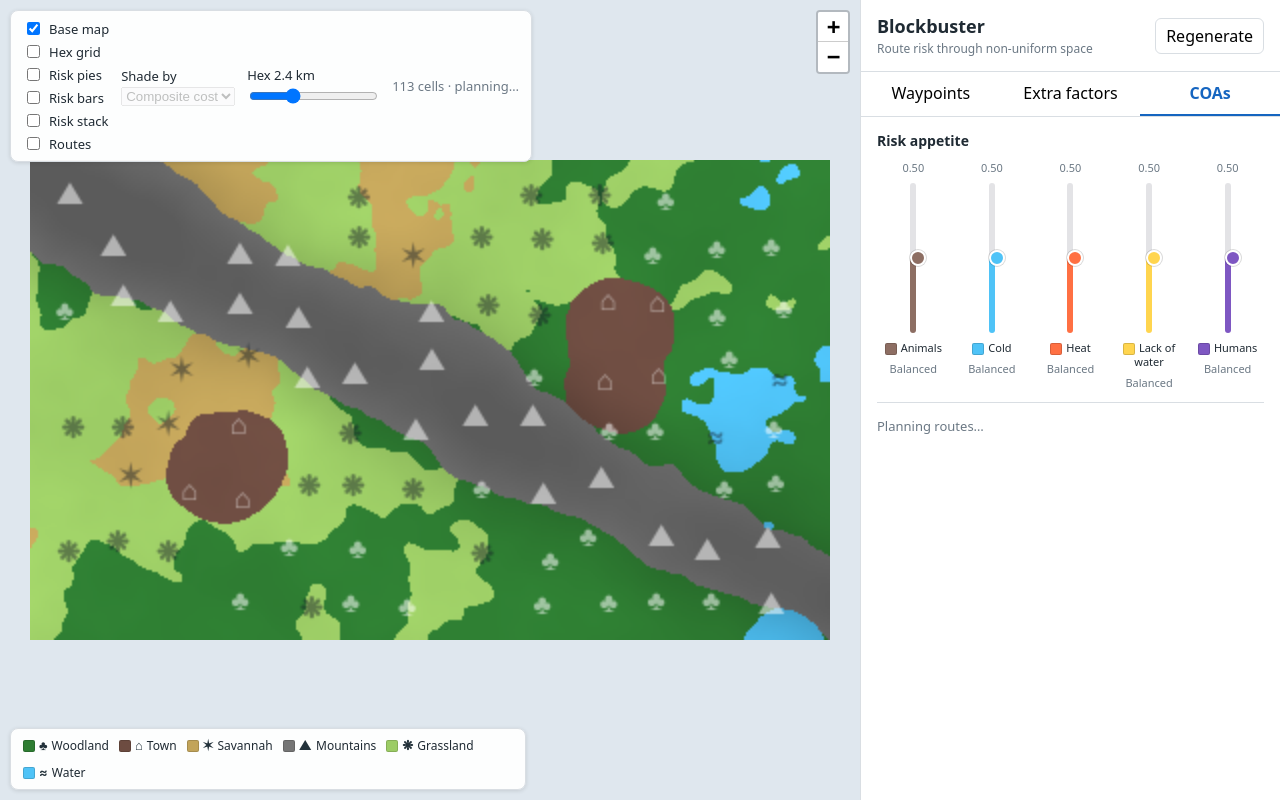
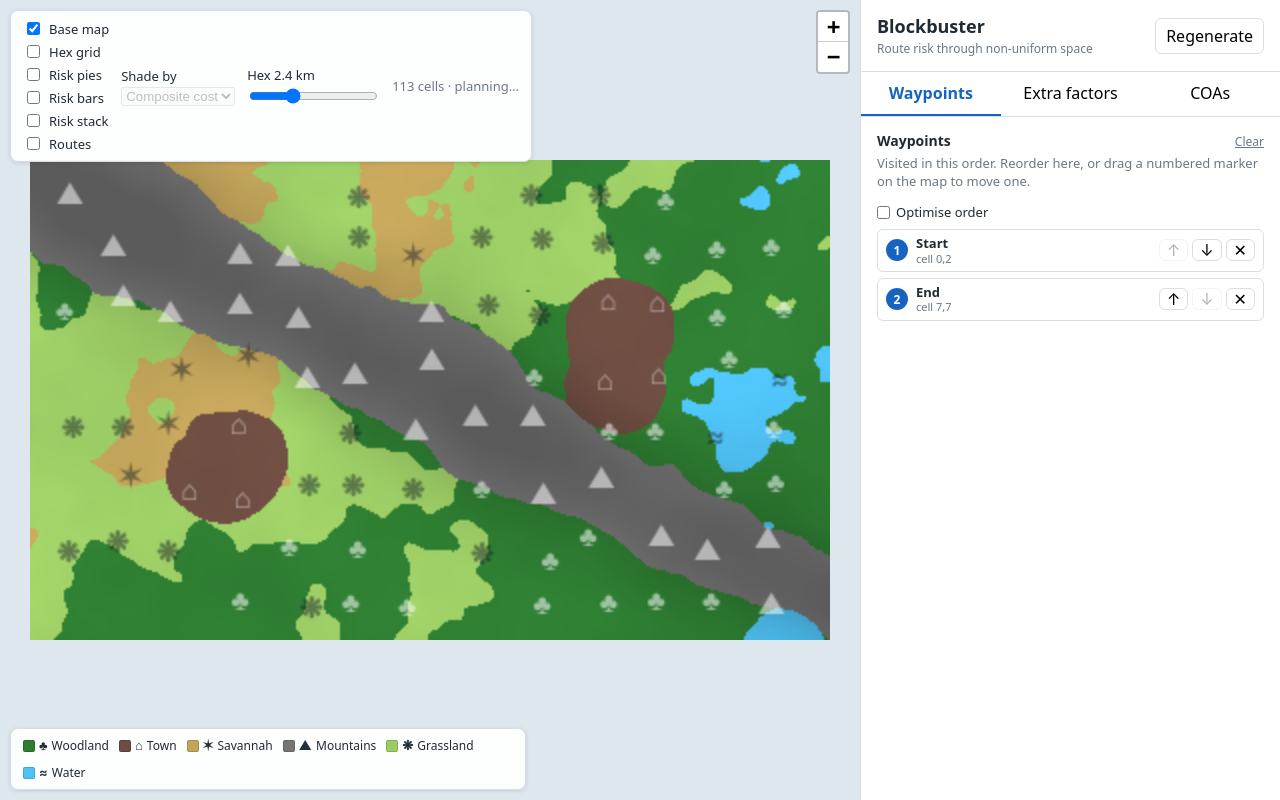
Before and after one commit to DeepBlueCLtd/blockbuster, a React (Vite) app: page / in a window 1280 px wide. Built offline with nearby package versions, Linux system fonts and the light colour scheme.

Commit message:
Default to Waypoints tab on app load
https://claude.ai/code/session_016k8wPzyycPr2rj1BeEKF4R

```diff
--- a/src/state/store.ts
+++ b/src/state/store.ts
@@ -89,7 +89,7 @@ export function createBlockbusterStore(engine: Engine) {
       hoveredCellId: null,
       selectedZoneId: null,
       drawMode: null,
-      activeTab: 'coas',
+      activeTab: 'waypoints',
       displayRisk: 'composite',
       // Start on the underlying terrain map; the hex grid is a switchable overlay.
       showTerrain: true,
```
